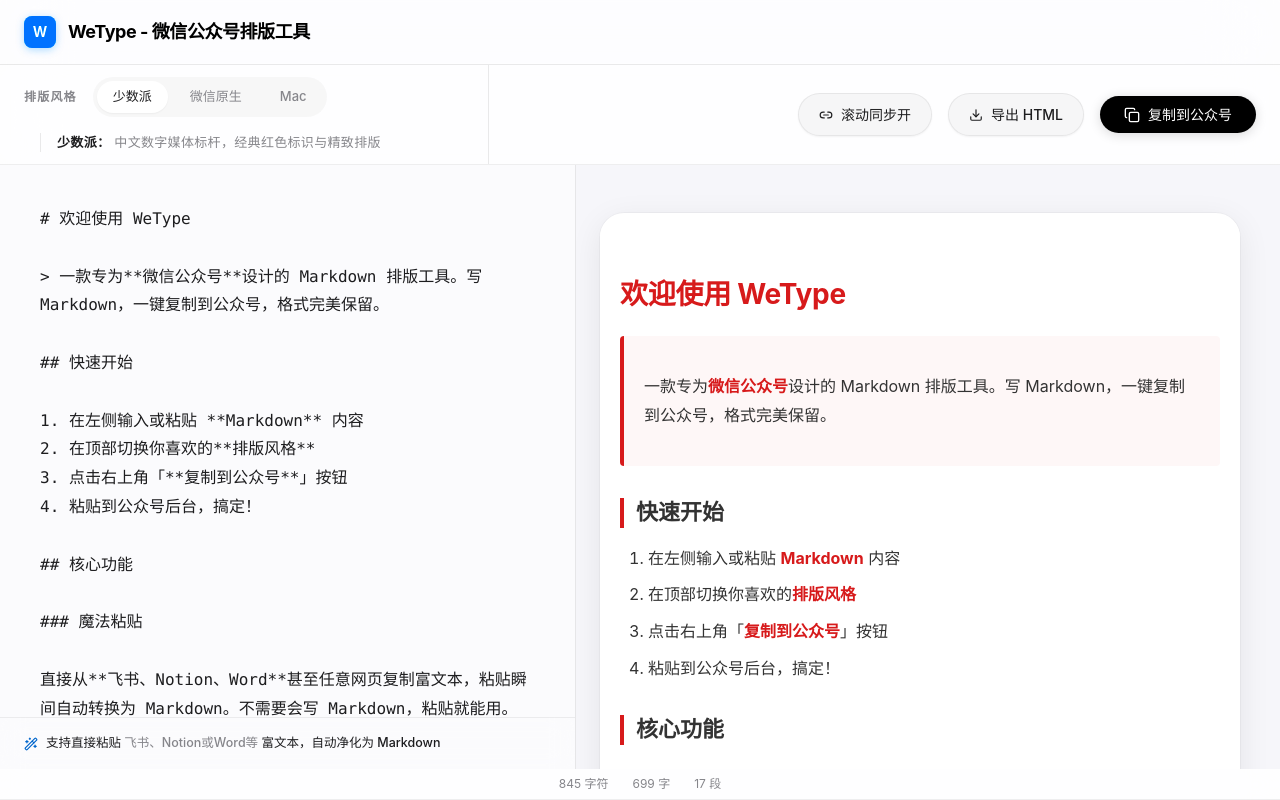
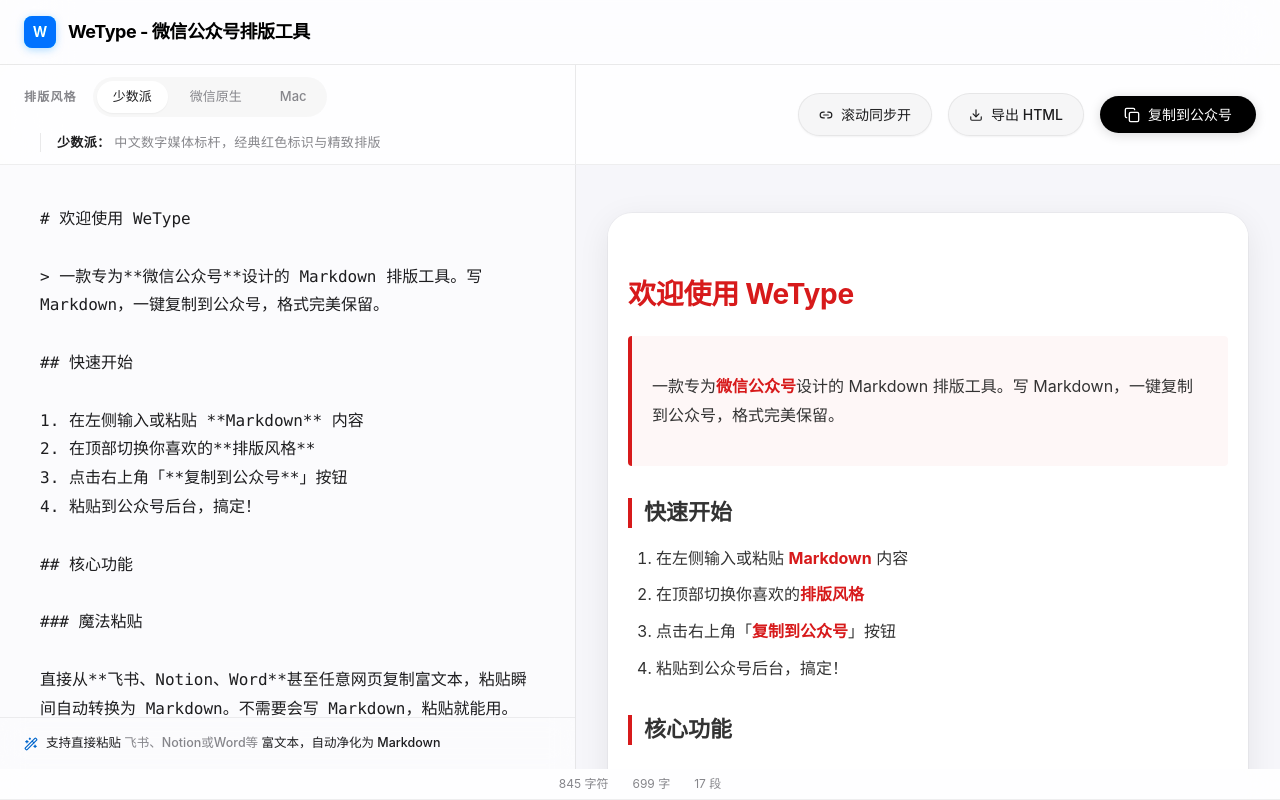
Before and after one commit to qinchanggui/wetype, a React (Vite) app: page / in a window 1280 px wide. Built offline with nearby package versions, Linux system fonts and the light colour scheme; what turndown-plugin-gfm would draw is missing.

Commit message:
fix: sync toolbar ratio to 45:55 and center preview card

```diff
--- a/src/App.tsx
+++ b/src/App.tsx
@@ -161,7 +161,7 @@
             </div>
 
             {/* 工具栏 (桌面端) */}
-            <div className="glass-toolbar hidden md:grid grid-cols-[38.2fr_61.8fr] px-0 z-[90]">
+            <div className="glass-toolbar hidden md:grid grid-cols-[45fr_55fr] px-0 z-[90]">
                 <ThemeSelector activeTheme={activeTheme} onThemeChange={setActiveTheme} />
                 <Toolbar
                     onExportHtml={handleExportHtml}
--- a/src/components/PreviewPanel.tsx
+++ b/src/components/PreviewPanel.tsx
@@ -29,7 +29,7 @@
             onScroll={scrollSyncEnabled ? onPreviewScroll : undefined}
             className="relative overflow-y-auto no-scrollbar bg-[#f2f2f7]/50 flex flex-col z-20 w-full overflow-x-hidden"
         >
-            <div className="mt-12 mb-32 ml-4 md:ml-6 mr-auto w-[640px] max-w-[95%] h-fit">
+            <div className="mt-12 mb-32 mx-auto w-[640px] max-w-[95%] h-fit">
                 <div className="bg-white rounded-[24px] overflow-hidden shadow-apple-lg ring-1 ring-[#00000008] border-t border-white/50 w-full">
                     <div
                         ref={contentRef}
```
